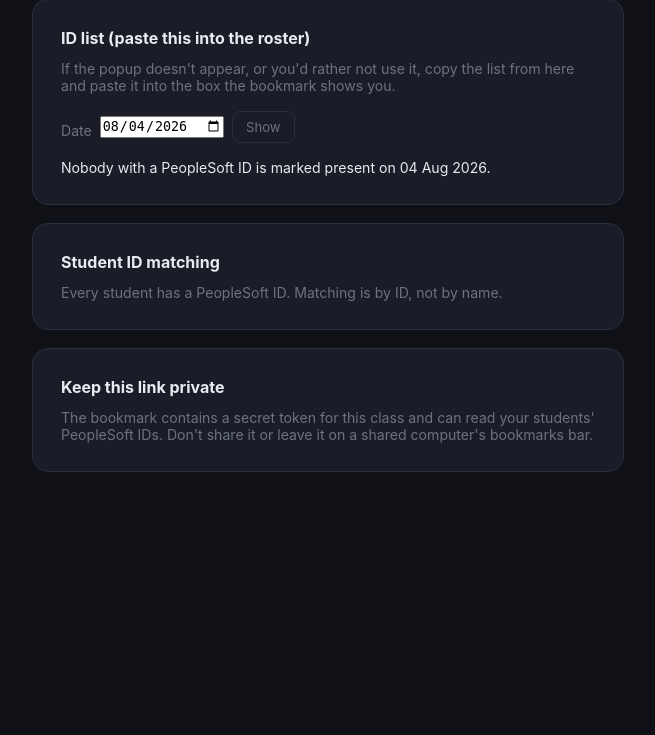
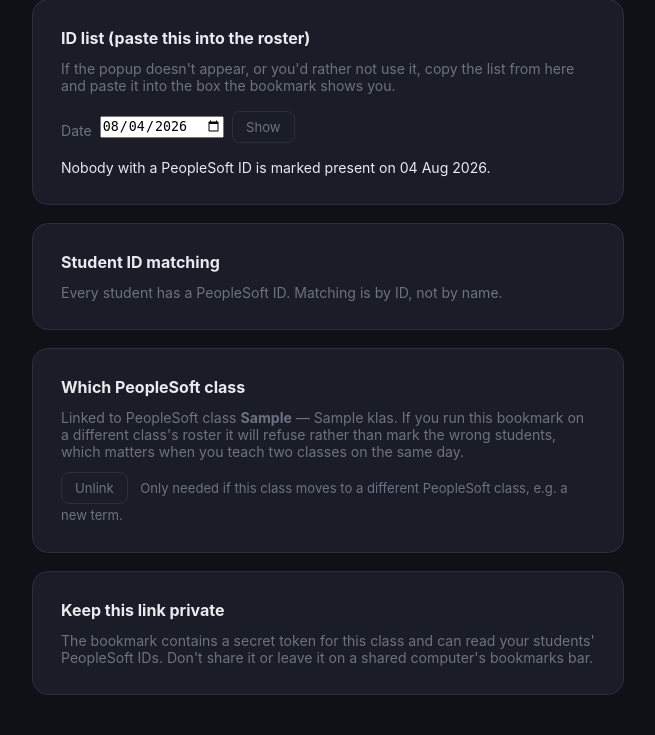
Before and after one commit to CapelaGames/Attendance, a Flask app: page /classes/1/sync in a window 1280 px wide. Shown: the part 898-1633 px from the top of the page, without its empty margins (312-967 px from the left). Before the commit the page ends 1370 px from the top, so only its background shows below. Run offline with Flask 3, Linux system fonts and the light colour scheme; a user stored in the database is signed in; tables that the repository leaves empty hold one stand-in row (values such as "Sample post"); some libraries are stand-ins or nearby versions.

Commit message:
Refuse to sync a class against another class's roster
Nothing checked which roster was on screen — the bookmark only knew which
class it belonged to in this app. Students in the other class showed up as
"not on this roster", but anyone enrolled in both would have been marked on
whichever roster happened to be open. That is the wrong-day, two-classes case
and it failed silently.

Each class now records the PeopleSoft CLASS_NBR it was first run against,
taken from the PIA_KEYSTRUCT the roster page publishes, and a later run
against a different class is refused with a message naming both. Nothing is
learned or marked from a refused roster. Rosters that report no class number
are still accepted, since there is nothing to check against.

The sync page shows the linked class and can unlink it, for when a class moves
to a different PeopleSoft class in a new term.

```diff
--- a/app.py
+++ b/app.py
@@ -114,6 +114,10 @@ class Klass(Base):
     # Separate from public_token: the QR link is handed to students, but the sync
     # endpoints expose student IDs, so they get their own secret.
     sync_token: Mapped[str | None] = mapped_column(String(32), unique=True)
+    # The PeopleSoft class this one syncs with, learned on first use, so a
+    # bookmark can't be run against a different class's roster.
+    ps_class_nbr: Mapped[str | None] = mapped_column(String(20))
+    ps_label: Mapped[str | None] = mapped_column(String(200))
     self_mark_enabled: Mapped[bool] = mapped_column(Boolean, default=True, nullable=False)
     created_at: Mapped[datetime] = mapped_column(DateTime, default=datetime.utcnow)
     teacher: Mapped[Teacher] = relationship(back_populates='classes')
@@ -172,7 +176,8 @@ Base.metadata.create_all(engine)
 
 def add_missing_columns() -> None:
     """create_all() only creates missing tables, never alters existing ones."""
-    added = {'klass': [('sync_token', 'VARCHAR(32)')],
+    added = {'klass': [('sync_token', 'VARCHAR(32)'),
+                       ('ps_class_nbr', 'VARCHAR(20)'), ('ps_label', 'VARCHAR(200)')],
              'student': [('emplid', 'VARCHAR(20)')],
              # Accounts predating this column keep PeopleSoft access; only
              # accounts created afterwards start disabled.
@@ -853,12 +858,41 @@ def sync_page(class_id):
         present_no_id=[s.name for s in students if s.id in marked and not s.emplid])
 
 
+@app.route('/classes/<int:class_id>/unlink-peoplesoft', methods=['POST'])
+@login_required
+def unlink_peoplesoft(class_id):
+    klass = get_owned_class(class_id)
+    klass.ps_class_nbr = None
+    klass.ps_label = None
+    SessionLocal.commit()
+    flash('Unlinked. The next sync will link this class to whichever roster you run it on.',
+          'ok')
+    return redirect(url_for('sync_page', class_id=class_id))
+
+
 @app.route('/api/sync/<token>/roster', methods=['POST'])
 @csrf.exempt
 def api_sync_roster(token):
     """Learn EMPLID -> student from the roster grid the bookmarklet scraped."""
     klass = get_class_by_sync_token(token)
     body = request.get_json(force=True, silent=True) or {}
+
+    # Refuse to touch a roster belonging to a different PeopleSoft class: a
+    # student enrolled in two of them would otherwise be marked on the wrong one.
+    class_nbr = str(body.get('class_nbr') or '').strip()
+    if class_nbr:
+        if not klass.ps_class_nbr:
+            klass.ps_class_nbr = class_nbr
+            klass.ps_label = (str(body.get('label') or '').strip() or None)
+            SessionLocal.commit()
+        elif klass.ps_class_nbr != class_nbr:
+            return jsonify({
+                'ok': False, 'mismatch': True,
+                'message': f'This bookmark is for "{klass.name}", linked to PeopleSoft '
+                           f'class {klass.ps_class_nbr}. The roster on screen is class '
+                           f'{class_nbr}. Open that class in your attendance app and use '
+                           f'its own bookmark.',
+            }), 409
 
     index = name_index(klass)
     learned, unknown, conflicts = 0, [], []
--- a/static/ps_sync.js
+++ b/static/ps_sync.js
@@ -84,6 +84,29 @@
         }
       }
       out.push({ row: row, emplid: emplid, cells: cells });
+    }
+    return out;
+  }
+
+  /* Which PeopleSoft class this roster is. The page publishes it as
+     PIA_KEYSTRUCT; the URL carries it too if that isn't there. */
+  function classKeys(doc) {
+    var win = doc.defaultView || window;
+    var keys = null, out = {}, href = '';
+    try { keys = win.PIA_KEYSTRUCT; } catch (e) { keys = null; }
+    try { href = win.location.href; } catch (e) { href = ''; }
+
+    if (keys && keys.CLASS_NBR) {
+      out.class_nbr = String(keys.CLASS_NBR);
+      if (keys.STRM) { out.strm = String(keys.STRM); }
+    } else {
+      var m = /[?&]CLASS_NBR=(\w+)/i.exec(href) || /[?&]CLASS_NBR=(\w+)/i.exec(doc.referrer || '');
+      if (m) { out.class_nbr = m[1]; }
+    }
+    var head = doc.getElementById('win0divRX_AT_HEADER_HTMLAREA1');
+    if (head) {
+      var label = (head.textContent || '').replace(/\s+/g, ' ').trim();
+      if (label) { out.label = label.slice(0, 120); }
     }
     return out;
   }
@@ -240,8 +263,11 @@
     for (var i = 0; i < rows.length; i++) {
       sending.push({ emplid: rows[i].emplid, cells: rows[i].cells });
     }
-    var url = BRIDGE + '?p=' + encodeURIComponent(
-      JSON.stringify({ date: day, rows: sending }));
+    var keys = classKeys(doc);
+    var url = BRIDGE + '?p=' + encodeURIComponent(JSON.stringify({
+      date: day, rows: sending,
+      class_nbr: keys.class_nbr || '', strm: keys.strm || '', label: keys.label || ''
+    }));
     var win = window.open(url, 'attendance_bridge', 'width=520,height=440');
     var settled = false;
     function onMessage(e) {
--- a/templates/sync.html
+++ b/templates/sync.html
@@ -133,6 +133,33 @@
   </div>
 
   <div class="card-panel" style="margin-top: 18px;">
+    <h2 style="font-size: 1rem; margin-bottom: 12px;">Which PeopleSoft class</h2>
+    {% if klass.ps_class_nbr %}
+      <p style="color: var(--muted); font-size: .88rem;">
+        Linked to PeopleSoft class <b>{{ klass.ps_class_nbr }}</b>{% if klass.ps_label %}
+        — {{ klass.ps_label }}{% endif %}. If you run this bookmark on a different class's
+        roster it will refuse rather than mark the wrong students, which matters when you
+        teach two classes on the same day.
+      </p>
+      <form method="post" action="{{ url_for('unlink_peoplesoft', class_id=klass.id) }}"
+            style="margin-top: 12px;"
+            onsubmit="return confirm('Unlink this class from PeopleSoft class {{ klass.ps_class_nbr }}?');">
+        <input type="hidden" name="csrf_token" value="{{ csrf_token() }}">
+        <button class="btn">Unlink</button>
+        <span style="color: var(--muted); font-size: .82rem; margin-left: 8px;">
+          Only needed if this class moves to a different PeopleSoft class, e.g. a new term.
+        </span>
+      </form>
+    {% else %}
+      <p style="color: var(--muted); font-size: .88rem;">
+        Not linked yet. The first time you run the bookmark, this class is tied to whichever
+        PeopleSoft roster you run it on — after that, running it on a different class's
+        roster is refused instead of marking the wrong students.
+      </p>
+    {% endif %}
+  </div>
+
+  <div class="card-panel" style="margin-top: 18px;">
     <h2 style="font-size: 1rem; margin-bottom: 12px;">Keep this link private</h2>
     <p style="color: var(--muted); font-size: .88rem;">
       The bookmark contains a secret token for this class and can read your students'
```
Also changed, not shown: templates/bridge.html (+9 -1 lines), README.md.
